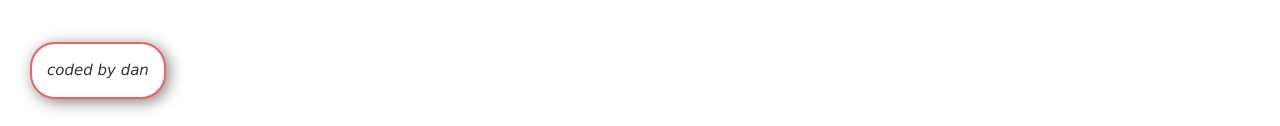
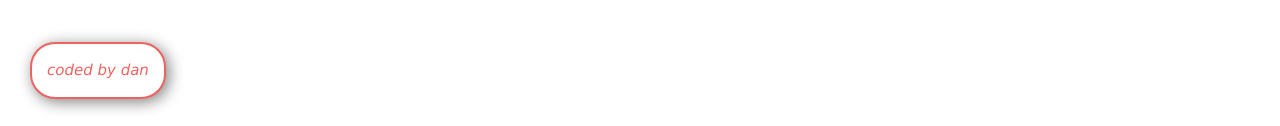
Before and after one commit to whoisdanfonseca/whoisdanfonseca.com, a plain HTML site: page index.html in a window 1280 px wide. Shown: the part 1514-1640 px from the top of the page. Drawn offline with nearby package versions, Linux system fonts and the light colour scheme.

Commit message:
Update whoisdanfonseca2.css

```diff
--- a/whoisdanfonseca2.css
+++ b/whoisdanfonseca2.css
@@ -57,6 +57,7 @@
 
 button{
 	text-align: center;
+	color: #ed635f;
 	border-radius: 25px;
 	border: 2px solid #ed635f;
 	background-color: white;
```
